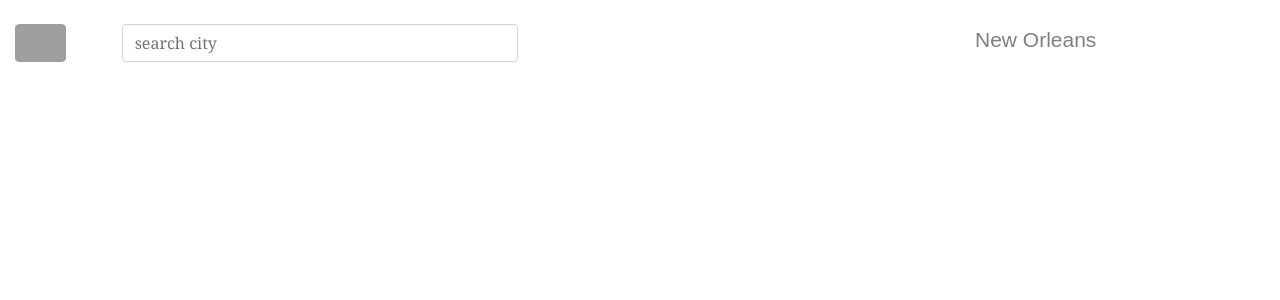
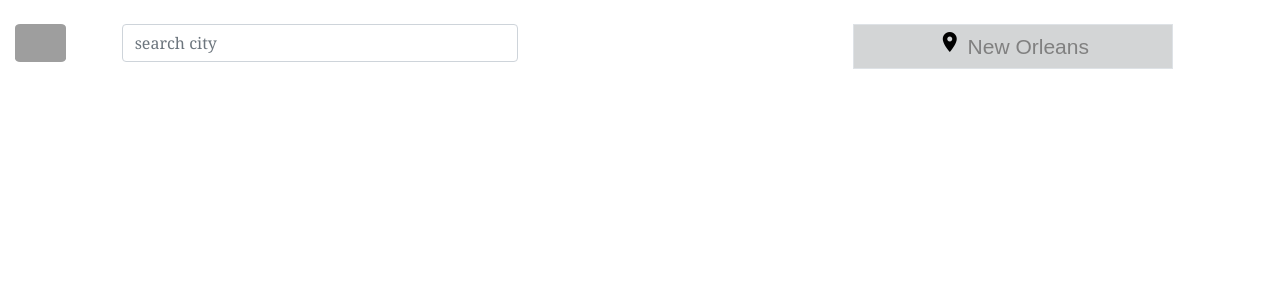
Before and after one commit to RogerJLeeJ18/openweather, an Angular app in the folder open-weather/: page / in a window 1280 px wide. Shown: the top 300 px of the page. Built offline with nearby package versions, Linux system fonts and the light colour scheme; no server answers; grey boxes are pictures that could not be loaded.

Commit message:
added border box for city

```diff
--- a/open-weather/src/app/search-bar/search-bar.component.css
+++ b/open-weather/src/app/search-bar/search-bar.component.css
@@ -4,6 +4,13 @@
   text-align: bottom;
 }
 
+.border {
+  padding: 5px;
+  border-style: solid;
+  text-align: center;
+  background-color: rgb(211, 213, 214);
+}
+
 #titleIcon {
   height: 38px;
   border-radius: 10%;
--- a/open-weather/src/app/search-bar/search-bar.component.html
+++ b/open-weather/src/app/search-bar/search-bar.component.html
@@ -7,9 +7,12 @@
       <input class="form-control" type="text" placeholder="search city" [(ngModel)]="city" (keyup.enter)="search()" />
     </div>
 
-    <div class="col-md-4">
+    <div class="col-md-3">
     </div>
-    <div class="col-md-2" id="cityId">
+    <div class="col-md-3 border" id="cityId">
+
+        <i class="material-icons">place</i>
+
       {{titleCity}}
     </div>
     <div class="col-md-1">
```
